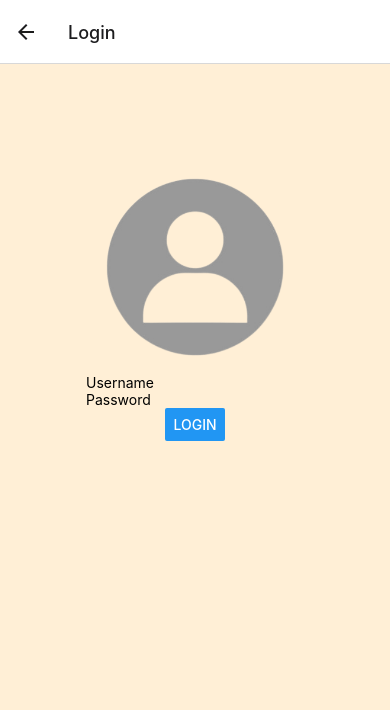
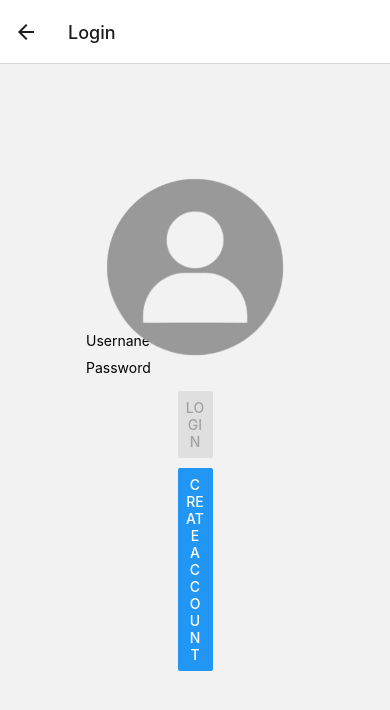
Before and after one commit to RoyZ1017/Food_Project, a React Native app in the folder Food_Project/: screen /Login in a window 390 px wide. Shown: the top 710 px of the page. Built offline with nearby package versions, Linux system fonts and the light colour scheme.

Commit message:
Finish Login UI

```diff
--- a/Food_Project/App.js
+++ b/Food_Project/App.js
@@ -3,6 +3,7 @@ import { Button, StyleSheet, Text, View, Image, ScrollView } from 'react-native'
 import {NavigationContainer} from '@react-navigation/native'
 import {createStackNavigator} from '@react-navigation/stack';
 import LoginScreen from './Login.js'
+import CreateAccountScreen from './CreateAccount.js'
 
 const Stack = createStackNavigator();
 
@@ -33,6 +34,7 @@ export default function App() {
       <Stack.Navigator initialRouteName='Home'>
         <Stack.Screen name="Home" component={HomeScreen} />
         <Stack.Screen name="Login" component={LoginScreen} />
+        <Stack.Screen name="CreateAccount" component={CreateAccountScreen} />
       </Stack.Navigator>
     </NavigationContainer>
   )
--- /dev/null
+++ b/Food_Project/CreateAccount.js
@@ -0,0 +1,89 @@
+import React, { useState } from 'react';
+import { Button, StyleSheet, Text, View, Image, ScrollView, TextInput } from 'react-native';
+
+const CreateAccountScreen = ({navigation}) => {
+    const [name, setName] = useState('');
+    const [location, setLocation] = useState('');
+    const [openingTime, setOpeningTime] = useState('');
+    const [closingTime, setClosingTime] = useState('');
+    const [username, setUsername] = useState('');
+    const [password, setPassword] = useState('');
+    return(
+        <View style={CreateAccountStyles.container}>
+            <Text style = {CreateAccountStyles.title}>Account Setup</Text>
+            <TextInput
+                placeholder="Restaurant Name"
+                style = {CreateAccountStyles.textInput}
+                value = {name}
+                onChangeText={setName}
+            />
+            <TextInput
+                placeholder="Location"
+                style = {CreateAccountStyles.textInput}
+                value = {location}
+                onChangeText={setLocation}
+            />
+            <TextInput
+                placeholder="Opening Time"
+                style = {CreateAccountStyles.textInput}
+                value = {openingTime}
+                onChangeText={setOpeningTime}
+            />
+            <TextInput
+                placeholder="Closing Time"
+                style = {CreateAccountStyles.textInput}
+                value = {closingTime}
+                onChangeText={setClosingTime}
+            />
+            <TextInput
+                placeholder="Usernane"
+                style = {CreateAccountStyles.textInput}
+                value = {username}
+                onChangeText={setUsername}
+            />
+            <TextInput
+                placeholder="Password"
+                style = {CreateAccountStyles.textInput}
+                secureTextEntry={true}
+                value = {password}
+                onChangeText={setPassword}
+            />
+            <View style={CreateAccountStyles.buttonContainer}>
+                <Button
+                    title = 'Create Account'
+                    onPress={() => navigation.navigate('Home')}
+                    disabled={!username || !password || !name || !location || !openingTime || !closingTime}
+                />
+            </View>
+        </View>
+    )
+}
+
+const CreateAccountStyles = StyleSheet.create({
+    container: {
+        flex: 1,
+        alignItems: 'center',
+        justifyContent: 'center',
+        paddingHorizontal: 20,
+    },
+    textInput: {
+        marginBottom: 20,
+        backgroundColor: "#d3d3d3",
+        borderRadius: 20,
+        height: "5%",
+        padding: 5,
+    },
+
+    buttonContainer: {
+        margin: 5,
+        width: "10%",
+    },
+    title: {
+        fontSize: 26,
+        fontWeight: 'bold',
+        marginBottom: "2%"
+      },
+
+});
+
+export default CreateAccountScreen
--- a/Food_Project/Login.js
+++ b/Food_Project/Login.js
@@ -1,6 +1,9 @@
+import React, { useState } from 'react';
 import { Button, StyleSheet, Text, View, Image, ScrollView, TextInput } from 'react-native';
 
 const LoginScreen = ({navigation}) => {
+    const [username, setUsername] = useState('');
+    const [password, setPassword] = useState('');
     return(
         <View style={LoginStyles.container}>
             <Image
@@ -8,15 +11,31 @@ const LoginScreen = ({navigation}) => {
                 style = {LoginStyles.image}
             />
             <TextInput
-                placeholder="Username"
-                style = {LoginStyles.Textinput}
+                placeholder="Usernane"
+                style = {LoginStyles.textInput}
+                value = {username}
+                onChangeText={setUsername}
             />
             <TextInput
                 placeholder="Password"
+                style = {LoginStyles.textInput}
+                secureTextEntry={true}
+                value = {password}
+                onChangeText={setPassword}
             />
-            <Button
-                title = 'Login'
-                onPress={() => navigation.navigate('Home')}            />
+            <View style={LoginStyles.buttonContainer}>
+                <Button
+                    title = 'Login'
+                    onPress={() => navigation.navigate('Home')}
+                    disabled={!username || !password}
+                />
+
+            </View>
+            <View style={LoginStyles.buttonContainer}>
+                <Button
+                    title = 'Create Account'
+                    onPress={() => navigation.navigate('CreateAccount')}/>
+            </View>
         </View>
     )
   }
@@ -24,18 +43,22 @@ const LoginScreen = ({navigation}) => {
 const LoginStyles = StyleSheet.create({
     container: {
         flex: 1,
-        backgroundColor: '#ffefd6',
         alignItems: 'center',
+        paddingHorizontal: 20,
     },
     image: {
         width: 250,
         height: 250,
-        position: 'relative',
         top: "10%",
-        marginBottom: 50,
+        marginBottom: "5%",
     },
-    Textinput: {
-        marginTop: 10,
+    textInput: {
+        marginBottom: 10,
+    },
+
+    buttonContainer: {
+        margin: 5,
+        width: "10%"
     }
 
 });
```
Also changed, not shown: Food_Project/database.js (added).
